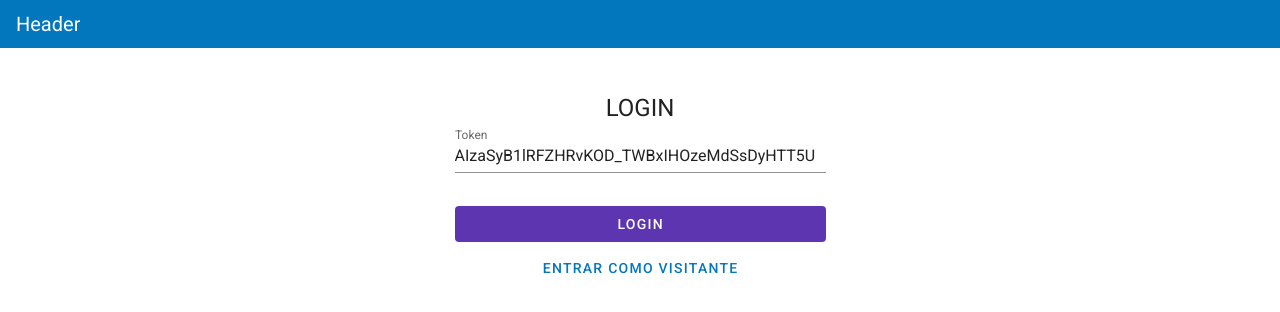
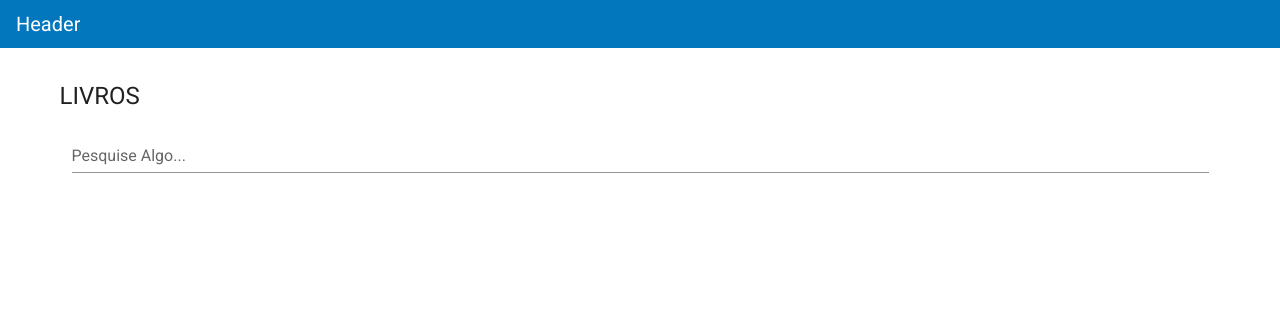
Before and after one commit to Beatriz-Sanchez/prateleira-digital, a Vue app: page /#/book in a window 1280 px wide. Before the commit this address led to /#/. Shown: the top 312 px of the page. Built offline with nearby package versions, Linux system fonts and the light colour scheme.

Commit message:
separated book search into a new component

```diff
--- /dev/null
+++ b/src/components/book/BookList.vue
@@ -0,0 +1,63 @@
+<template>
+    <v-container>
+        <v-row>
+            <v-col
+                cols="12"
+            >
+                <v-text-field
+                    v-model="textSearch"
+                    label="Pesquise Algo..."
+                    @change="searchBooks"
+                />
+            </v-col>
+        </v-row>
+        <v-row v-if="bookList.length > 0">
+            <v-col
+                v-for="(book, i) in bookList"
+                :key="i"
+                cols="12"
+                md="3"
+                lg="2"
+            >
+                <v-card class="mx-auto">
+                    <v-card-title>{{ book.volumeInfo.title }}</v-card-title>
+                    <v-card-text>{{ book.volumeInfo.subtitle }}</v-card-text>
+                    <v-card-actions>
+                        <v-btn
+                            text
+                            small
+                            color="primary"
+                        >
+                            Ver Detalhes
+                        </v-btn>
+                    </v-card-actions>
+                </v-card>
+            </v-col>
+        </v-row>
+    </v-container>
+</template>
+
+<script>
+    import axios from 'axios';
+
+    export default {
+        name: 'BookList',
+        data() {
+            return {
+                bookList: [],
+                textSearch: '',
+            };
+        },
+        methods: {
+            searchBooks() {
+                axios.get(`https://www.googleapis.com/books/v1/volumes?q=${this.textSearch}`).then((response) => {
+                    this.bookList = response.data.items;
+                });
+            },
+        },
+    };
+</script>
+
+<style>
+
+</style>
--- a/src/components/book/BookListPage.vue
+++ b/src/components/book/BookListPage.vue
@@ -13,60 +13,17 @@
                 </h6>
             </v-col>
         </v-row>
-        <v-row>
-            <v-col
-                cols="12"
-            >
-                <v-text-field
-                    v-model="textSearch"
-                    label="Pesquise Algo..."
-                    @change="searchBooks"
-                />
-            </v-col>
-        </v-row>
-        <v-row v-if="bookList.length > 0">
-            <v-col
-                v-for="(book, i) in bookList"
-                :key="i"
-                cols="12"
-                md="3"
-                lg="2"
-            >
-                <v-card class="mx-auto">
-                    <v-card-title>{{ book.volumeInfo.title }}</v-card-title>
-                    <v-card-text>{{ book.volumeInfo.subtitle }}</v-card-text>
-                    <v-card-actions>
-                        <v-btn
-                            text
-                            small
-                            color="primary"
-                        >
-                            Ver Detalhes
-                        </v-btn>
-                    </v-card-actions>
-                </v-card>
-            </v-col>
-        </v-row>
+        <book-list />
     </v-container>
 </template>
 
 <script>
-    import axios from 'axios';
+    import BookList from './BookList.vue';
 
     export default {
         name: 'BookListPage',
-        data() {
-            return {
-                bookList: [],
-                textSearch: '',
-            };
-        },
-        methods: {
-            searchBooks() {
-                axios.get(`https://www.googleapis.com/books/v1/volumes?q=${this.textSearch}`).then((response) => {
-                    this.bookList = response.data.items;
-                });
-            },
+        components: {
+            BookList,
         },
     };
 </script>
```
